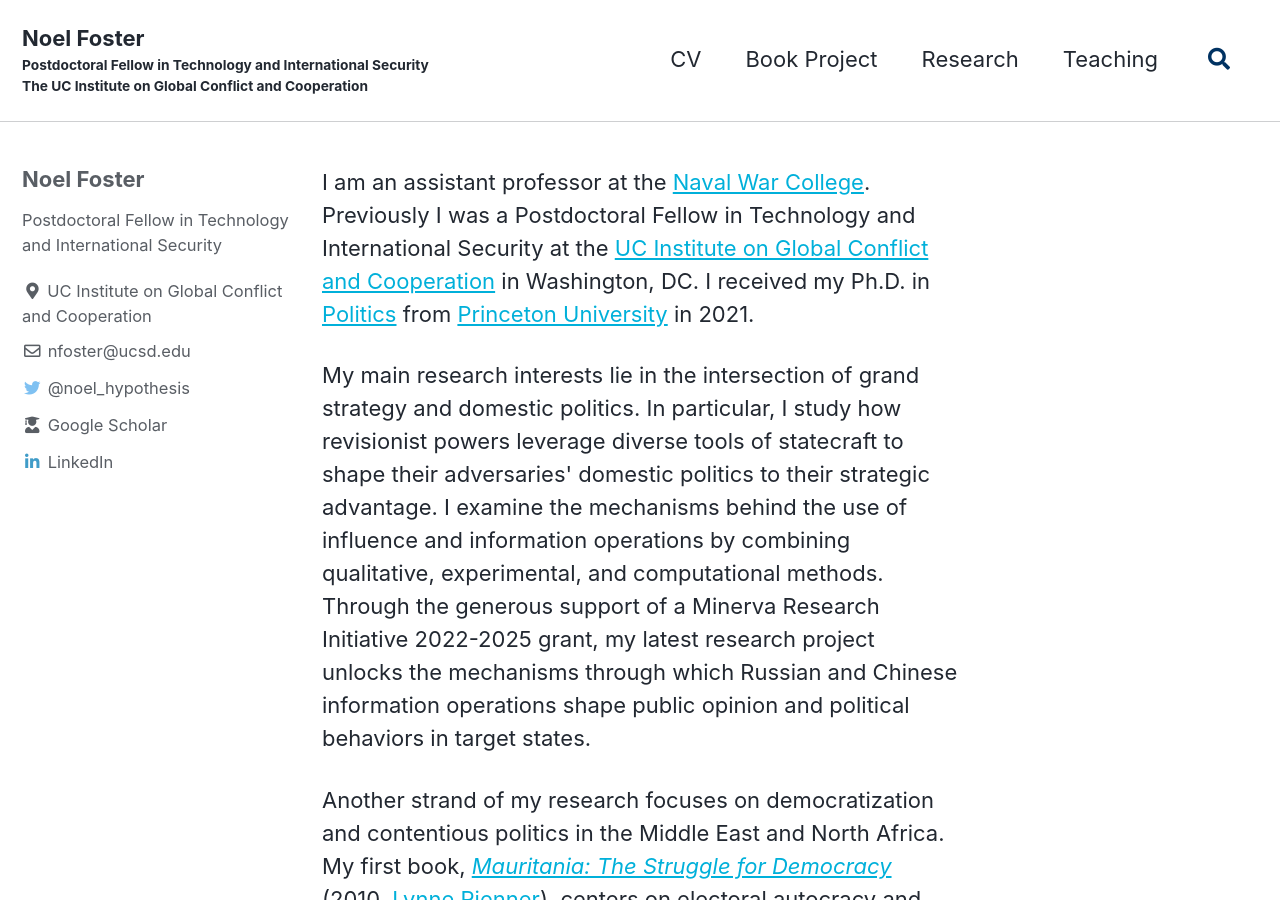
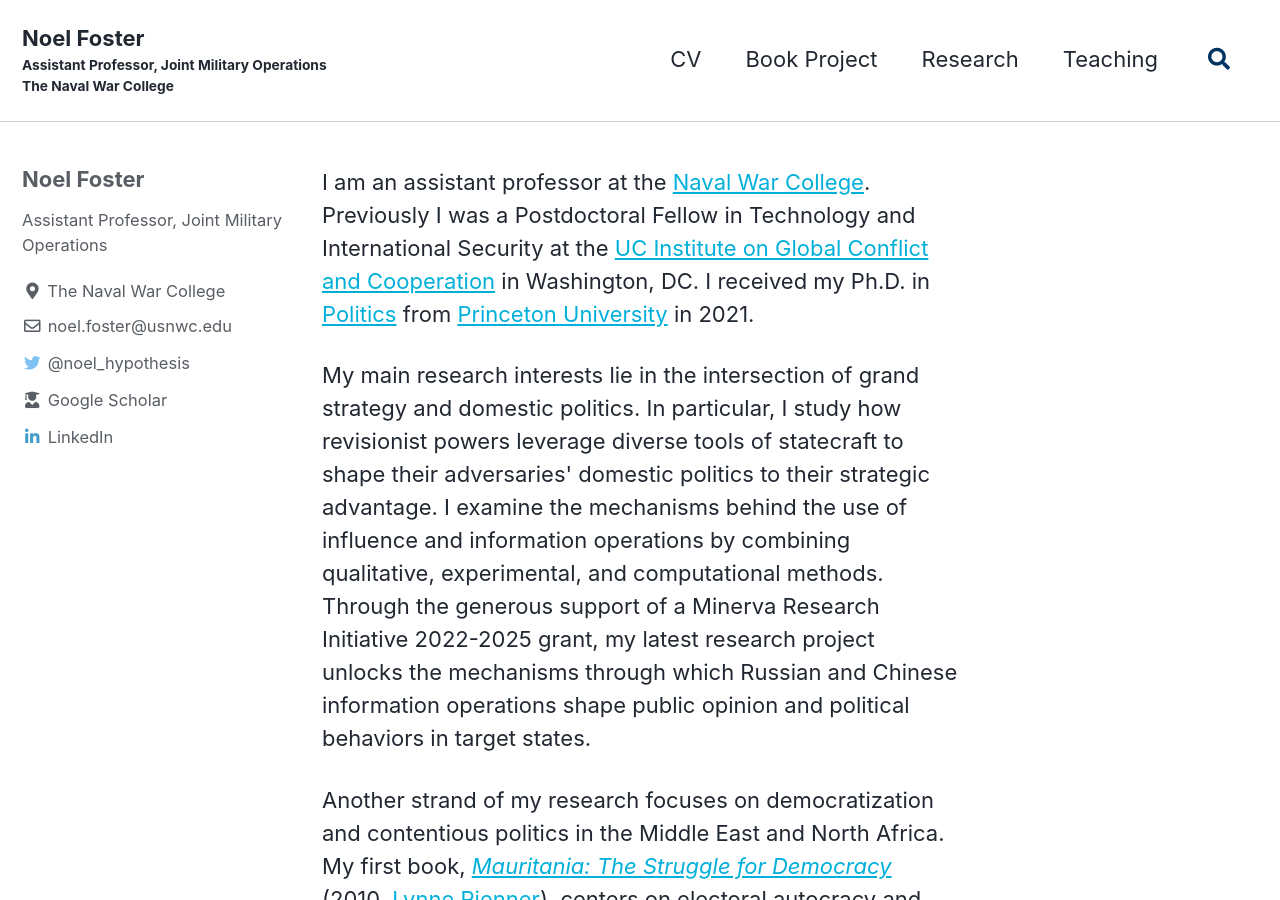
Before and after one commit to fosternt/fosternt.github.io, a Jekyll site: the page built from index.html, in a window 1280 px wide and 900 px high. Built offline with Jekyll 4.4.1, drawn with Linux system fonts in a browser that asks for light colours; cached includes are drawn as plain includes; the list of posts is cut into pages by our own code.

Commit message:
Update _config.yml

```diff
--- a/_config.yml
+++ b/_config.yml
@@ -18,9 +18,9 @@ minimal_mistakes_skin    : "berkeley" # "default", "air", "aqua", "contrast", "d
 locale                   : "en-US"
 title                    : "Noel Foster"
 title_separator          : "-"
-subtitle                 : "Postdoctoral Fellow in Technology and International Security<br>The UC Institute on Global Conflict and Cooperation" # site tagline that appears below site title in masthead
+subtitle                 : "Assistant Professor, Joint Military Operations<br>The Naval War College" # site tagline that appears below site title in masthead
 name                     : "Noel Foster"
-description              : "Postdoctoral Fellow in Technology and International Security, The UC Institute on Global Conflict and Cooperation"
+description              : "Assistant Professor, Joint Military Operations, The Naval War College"
 url                      : # the base hostname & protocol for your site e.g. "https://mmistakes.github.io"
 baseurl                  : # the subpath of your site, e.g. "/blog"
 repository               : # GitHub username/repo-name e.g. "mmistakes/minimal-mistakes"
@@ -103,13 +103,13 @@ analytics:
 author:
   name             : "Noel Foster"
   avatar           : # path of avatar image, e.g. "/assets/images/bio-photo.jpg"
-  bio              : "Postdoctoral Fellow in Technology and International Security"
-  location         : "UC Institute on Global Conflict<br>and Cooperation"
+  bio              : "Assistant Professor, Joint Military Operations"
+  location         : "The Naval War College"
   email            :
   links:
-    - label: "nfoster@ucsd.edu"
+    - label: "noel.foster@usnwc.edu"
       icon: "far fa-fw fa-envelope"
-      url: "mailto:nfoster@ucsd.edu"
+      url: "mailto:noel.foster@usnwc.edu"
     - label: "@noel_hypothesis"
       icon: "fab fa-fw fa-twitter"
       url: "https://twitter.com/noel_hypothesis"
```
